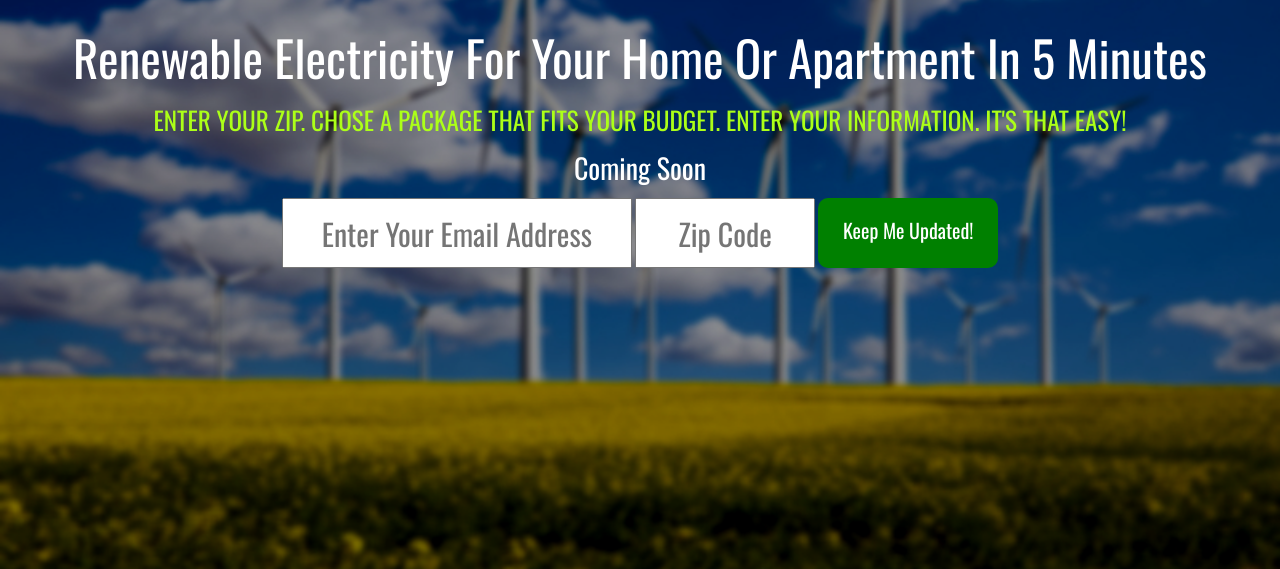
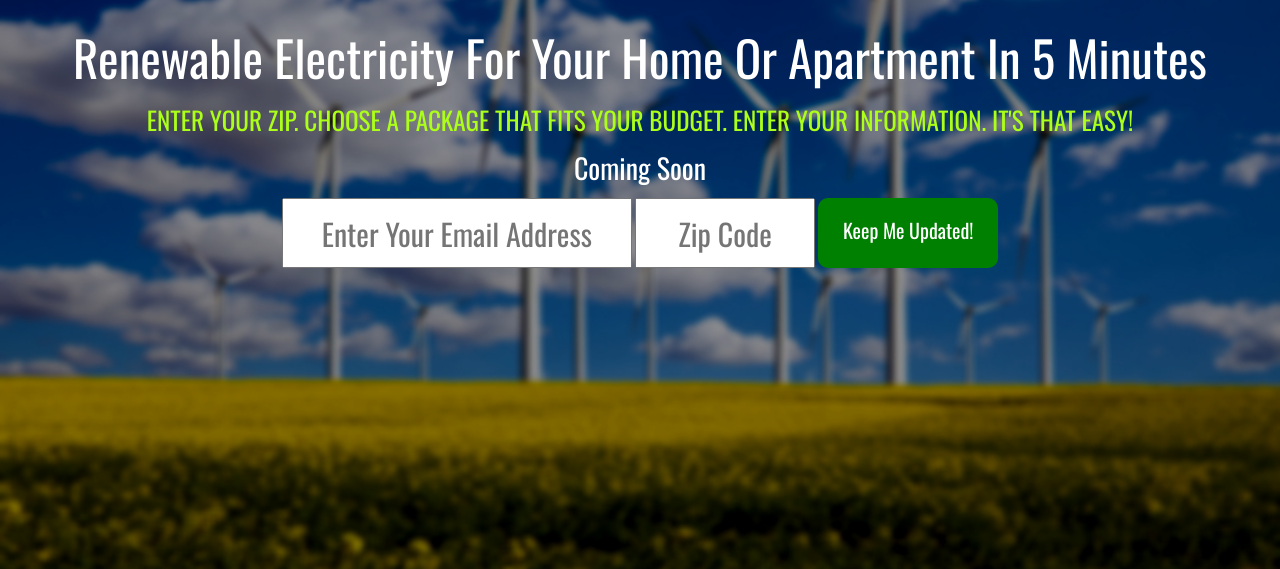
Before and after one commit to dbushy727/greenir_signup, a plain HTML site: page index.html in a window 1280 px wide. Shown: the part 231-800 px from the top of the page. Drawn offline with nearby package versions, Linux system fonts and the light colour scheme.

Commit message:
changed copy

```diff
--- a/index.html
+++ b/index.html
@@ -144,7 +144,7 @@ mixpanel.init("8314c077473c604fcc210398189538b6");</script><!-- end Mixpanel -->
         <p style="font-size: 3.5em; margin-top: 50px;">Renewable Electricity For Your Home Or Apartment In 5 Minutes</p>
         <!-- <br />
         <p style="font-size: 2em;">Launching Soon!</p> -->
-        <p class="subtext" style='color: rgb(172, 255, 24)'>ENTER YOUR ZIP. CHOSE A PACKAGE THAT FITS YOUR BUDGET. ENTER YOUR INFORMATION. IT'S THAT EASY!</p>
+        <p class="subtext" style='color: rgb(172, 255, 24)'>ENTER YOUR ZIP. CHOOSE A PACKAGE THAT FITS YOUR BUDGET. ENTER YOUR INFORMATION. IT'S THAT EASY!</p>
         <p style='font-size:2em;'>Coming Soon</p>
 
 
```
